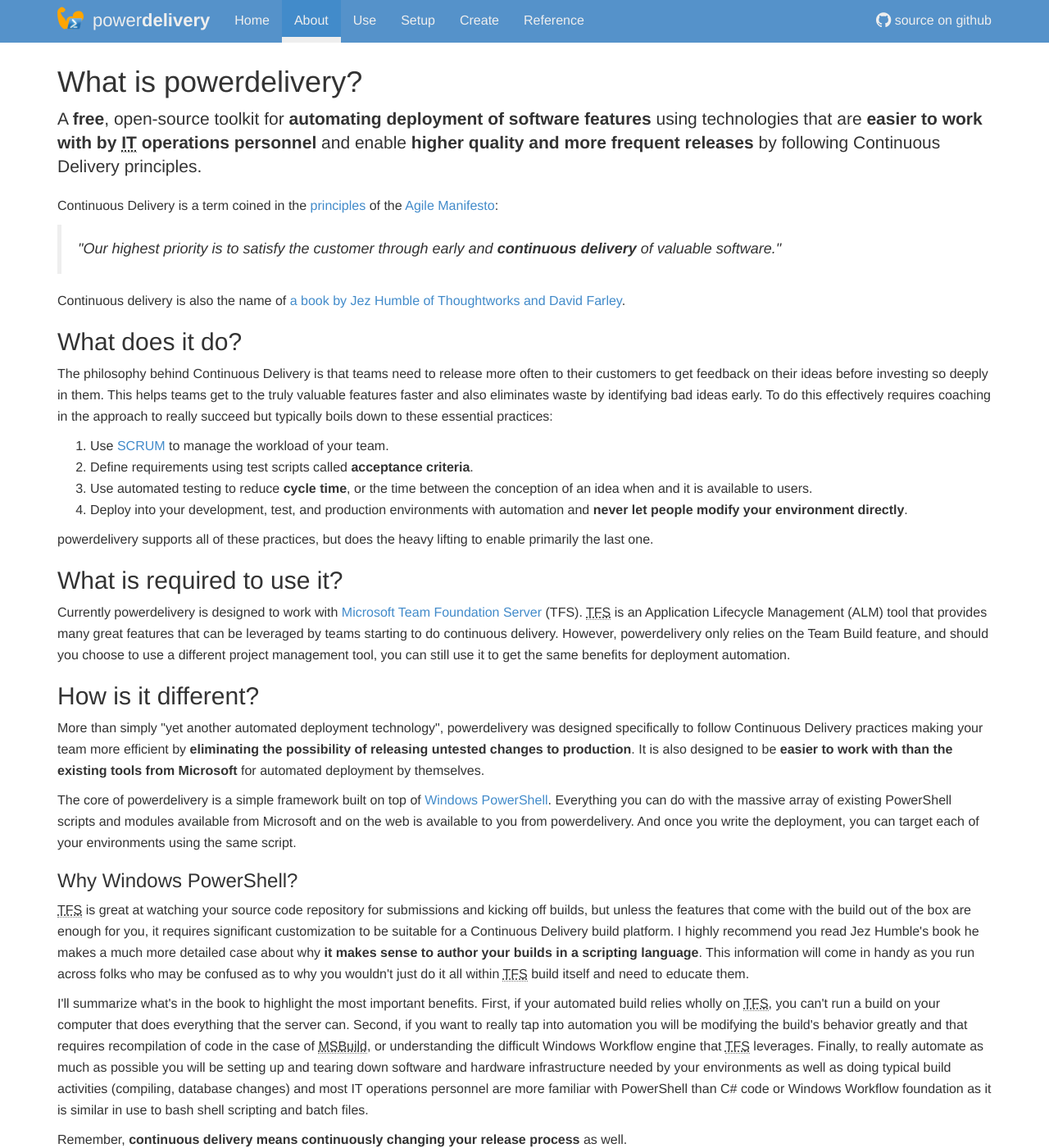
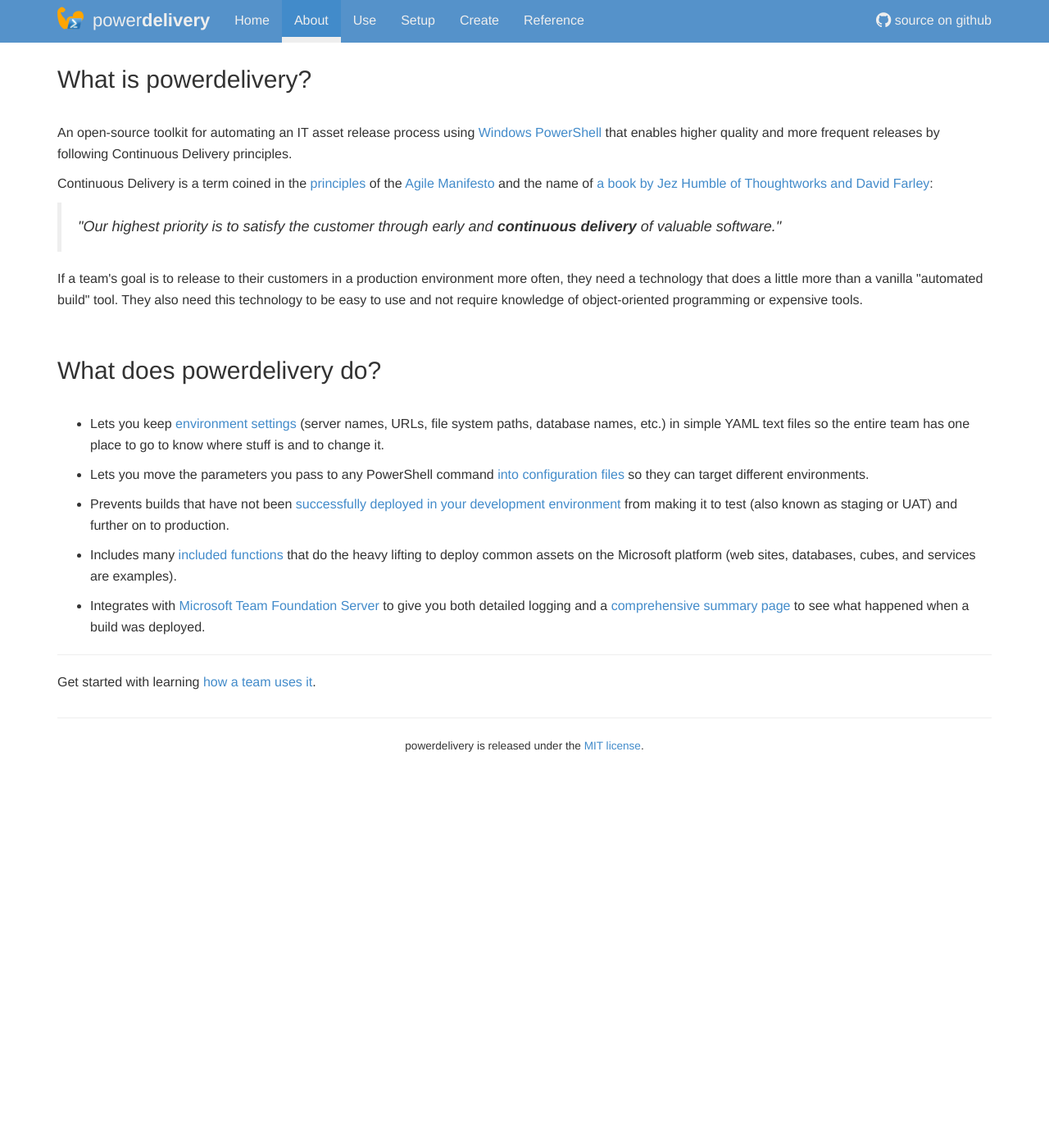
Before and after one commit to eavonius/powerdelivery, a Jekyll site: the page built from about.html, in a window 1280 px wide and 1400 px high. Shown: the whole window at 82% size. Built offline with Jekyll 4.4.1, drawn with Linux system fonts in a browser that asks for light colours; nearby versions of some CDN libraries; some of the changed text lies outside the part shown.

Commit message:
Simplified a few pages

```diff
--- a/about.html
+++ b/about.html
@@ -3,12 +3,12 @@ layout: page
 ---
 
 <div class="container">
-	<h1>What is powerdelivery?</h1>
-	<p class="lead">A <b>free</b>, open-source toolkit for <b>automating deployment of software
-	features</b> using technologies that are <b>easier to work with by <abbr title="Information Technology">IT</abbr> operations personnel</b>
-	and enable <b>higher quality and more frequent releases</b> by following Continuous Delivery principles.</p>
+	<h2>What is powerdelivery?</h2>
+	<br />
+	<p>An open-source toolkit for automating an IT asset release process using <a href="http://technet.microsoft.com/en-us/library/bb978526.aspx" target="_blank">Windows PowerShell</a> that
+	enables higher quality and more frequent releases by following Continuous Delivery principles.</p>
 	<p>Continuous Delivery is a term coined in the <a href="http://agilemanifesto.org/principles.html">principles</a> of the
-	<a href="http://agilemanifesto.org/">Agile Manifesto</a>:</p>
+	<a href="http://agilemanifesto.org/" target="_blank">Agile Manifesto</a> and the name of <a href="http://continuousdelivery.com/" target="_blank">a book by Jez Humble of Thoughtworks and David Farley</a>:</p>
 	<blockquote>
 		<h4 style="font-weight: normal">
 			<i>
@@ -16,63 +16,20 @@ layout: page
 			</i>
 		</h4>
 	</blockquote>
-	<p>Continuous delivery is also the name of <a href="http://continuousdelivery.com/">a book by Jez Humble of Thoughtworks and David Farley</a>.</p>
-	<h2>What does it do?</h2>
-	<p>The philosophy behind Continuous Delivery is that teams need to release more often to their customers to
-	get feedback on their ideas before investing so deeply in them. This helps teams get to the truly valuable
-	features faster and also eliminates waste by identifying bad ideas early. To do this effectively requires
-	coaching in the approach to really succeed but typically boils down to these essential practices:
-	<ol>
-		<li>Use <a href="http://www.scrum.org">SCRUM</a> to manage the workload of your team.</li>
-		<li>Define requirements using test scripts called <b>acceptance criteria</b>.</li>
-		<li>Use automated testing to reduce <b>cycle time</b>, or the time between the conception of an idea when and it is available to users.</li>
-		<li>Deploy into your development, test, and production environments with automation and <b>never let people modify your environment directly</b>.</li>
-	</ol>
-	<p>powerdelivery supports all of these practices, but does the heavy lifting to enable primarily the last one.</p>
-	<h2>What is required to use it?</h2>
-	<p>Currently powerdelivery is designed to work with <a href="https://en.wikipedia.org/wiki/Team_Foundation_Server" target="_blank">Microsoft Team Foundation Server</a> (TFS).
-	<abbr title="Team Foundation Server">TFS</abbr>
-	is an Application Lifecycle Management (ALM) tool that provides many great features that can be leveraged
-	by teams starting to do continuous delivery. However, powerdelivery only relies on the Team Build feature,
-	and should you choose to use a different project management tool, you can
-	still use it to get the same benefits for deployment automation.</p>
-	<h2>How is it different?</h2>
-	More than simply "yet another automated deployment technology", powerdelivery was designed specifically to
-	follow Continuous Delivery practices making your team more efficient by <b>eliminating the possibility of
-	releasing untested changes to production</b>. It is also designed to be <b>easier to work with than the existing
-	tools from Microsoft</b> for automated deployment by themselves.</p>
-	<p>The core of powerdelivery is a simple framework
-	built on top of <a href="http://technet.microsoft.com/en-us/library/bb978526.aspx" target="_blank">Windows PowerShell</a>.
-	Everything you can do with the massive array of existing PowerShell scripts and modules available from Microsoft and
-	on the web is available to you from powerdelivery. And once you write the deployment, you can target each of your
-	environments using the same script.</p>
-	<h3>Why Windows PowerShell?</h3>
-	<p><abbr title="Team Foundation Server">TFS</abbr> is great at watching your source code repository for
-	submissions and kicking off builds, but unless the features that come with the build out of the box are
-	enough for you, it requires significant customization to be suitable for a Continuous Delivery build
-	platform. I highly recommend you read Jez Humble's book he makes a much more detailed case about why <b>it
-	makes sense to author your builds in a scripting language</b>. This information will come in handy as you run
-	across folks who may be confused as to why you wouldn't just do it all within
-	<abbr title="Team Foundation Server">TFS</abbr> build itself and need to educate them.</p>
-	<p>I'll summarize what's in the book to highlight the most important benefits. First, if your automated
-	build relies wholly on <abbr title="Team Foundation Server">TFS</abbr>, you can't run a build on your
-	computer that does everything that the server can. Second, if you want to really tap into automation you
-	will be modifying the build's behavior greatly and that requires recompilation of code in the case of
-	<abbr title="Microsoft Build">MSBuild</abbr>, or understanding the difficult Windows Workflow engine
-	that <abbr title="Team Foundation Server">TFS</abbr> leverages. Finally, to really automate as much
-	as possible you will be setting up and tearing down software and hardware infrastructure needed by
-	your environments as well as doing typical build activities (compiling, database changes) and most
-	IT operations personnel are more familiar with PowerShell than C# code or Windows Workflow foundation
-	as it is similar in use to bash shell scripting and batch files.</p>
-	<p>Remember, <b>continuous delivery means continuously changing your release process</b> as well.</p>
-	<h2>What is included?</h2>
+	<p>If a team's goal is to release to their customers in a production environment more often, they need a technology that
+	does a little more than a vanilla "automated build" tool. They also need this technology to be easy to use and not require
+	knowledge of object-oriented programming or expensive tools.</p>
+	<br />
+	<h2>What does powerdelivery do?</h2>
+	<br />
 	<ul>
-		<li>A simple PowerShell framework for deploying your software into multiple environments.</li>
-		<li>A "hook" into Microsoft Team Foundation Server that triggers your script when you "kickoff" a build.</li>
-		<li>A mechanism for storing environment configuration settings in .yml or .csv files. For instance, your local computer, development, test, and production environment probably use a different database.</li>
-		<li>PowerShell cmdlets (functions) and modules (libraries) that help with writing builds.</li>
-		<li>PowerShell scripts that can be used to setup security appropriately between your automated build server and the computers it deploys to.</li>
+		<li><p>Lets you keep <a href="create.html#environment">environment settings</a> (server names, URLs, file system paths, database names, etc.) in simple YAML text files so the entire team has one place to go to know where stuff is and to change it.</p></li>
+		<li><p>Lets you move the parameters you pass to any PowerShell command <a href="create.html#invoking_sections">into configuration files</a> so they can target different environments.</p></li>
+		<li><p>Prevents builds that have not been <a href="use.html#environment_use">successfully deployed in your development environment</a> from making it to test (also known as staging or UAT) and further on to production.</p></li>
+		<li><p>Includes many <a href="reference.html">included functions</a> that do the heavy lifting to deploy common assets on the Microsoft platform (web sites, databases,
+		cubes, and services are examples).</p></li>
+		<li><p>Integrates with <a href="https://en.wikipedia.org/wiki/Team_Foundation_Server" target="_blank">Microsoft Team Foundation Server</a> to give you both detailed logging and a <a href="use.html#build_summary">comprehensive summary page</a> to see what happened when a build was deployed.</p></li>
 	</ul>
 	<hr>
-	<p>Get started with powerdelivery by discovering <a href="use.html">how to use it on a team</a>.</p>
+	<p>Get started with learning <a href="use.html">how a team uses it</a>.</p>
 </div>
--- a/index.html
+++ b/index.html
@@ -44,7 +44,7 @@ layout: page
 		<a href="https://github.com/eavonius/powerdelivery" target="_new">Github</a> |
 		<a href="http://chocolatey.org/packages/PowerDelivery" target="_new">Chocolatey</a> |
 		<a href="http://jaymeedwards.com" target="_new">Jayme's Blog</a>&nbsp;&nbsp;
-		<span class="label label-info">Version 2.2.74</span>
+		<span class="label label-default">Version 2.2.74</span>
 	</div>
   </div>
 
--- a/use.markdown
+++ b/use.markdown
@@ -5,6 +5,7 @@ layout: page
 	<div class="row">
 		<div class="col-sm-3 hidden-xs">
 			<ul class="nav nav-stacked">
+				<!--
 				<li class="nav-header">
 					<a href="#continuous_delivery_sprints">Sprints with Continuous Delivery</a>
 				</li>
@@ -26,6 +27,7 @@ layout: page
 				<li>
 					<a href="#retrospective">Retrospective</a>
 				</li>
+				-->
 				<li class="nav-header">
 					<a href="#environment_use">How builds promote through environments</a>
 				</li>
@@ -60,6 +62,7 @@ layout: page
 		</div>
 		<div class="col-sm-9 col-xs-12">
 			<h1>Using powerdelivery on your team</h1>
+			<!--
 			<p>Before diving into all of its features, become familiar with the information in this article
 			to understand how to use powerdelivery in the context of
 			your team or organization's delivery (release) process. While there will be specific things you'll
@@ -304,7 +307,7 @@ layout: page
 			<p>Get the same people together that met for the <a href="#review">sprint review</a>, excluding the customer, and discuss how the sprint went.
 			Record a list of what went well, and what didn't. Make an action list for things to improve in the next sprint. This step should never be
 			excluded as it is where honesty exposes the truth about your process and allows for continuous improvement.</p>
-
+			-->
 			<a name="environment_use"><hr></a>
 			<br />
 			<h2>How builds promote through environments</h2>
```
